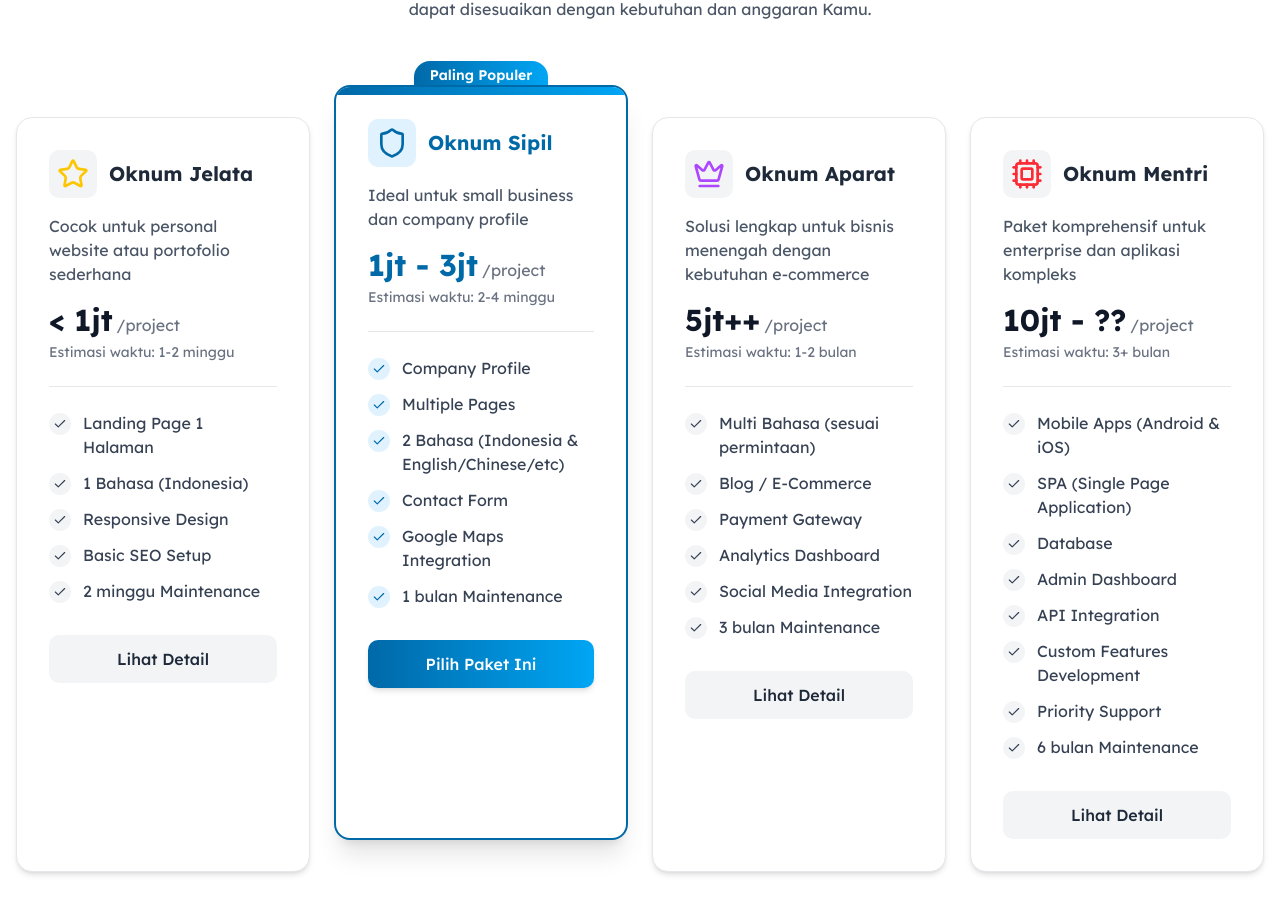
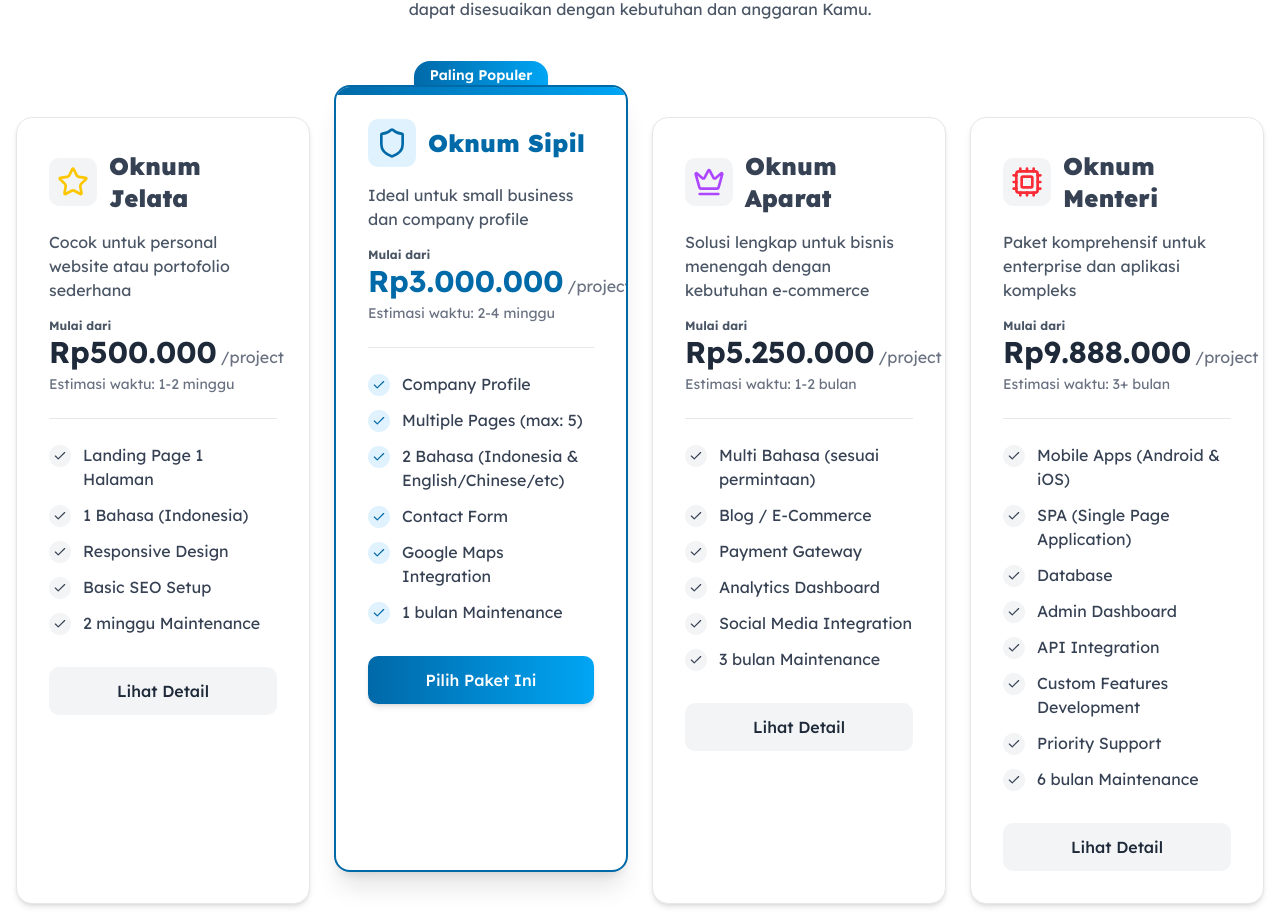
Before and after one commit to gawwe-id/oknum, a Next.js app: page / in a window 1280 px wide. Shown: the part 4077-5001 px from the top of the page. Built offline with nearby package versions, Linux system fonts and the light colour scheme; no server answers; a web font is replaced by a local one.

Commit message:
change price

```diff
--- a/src/components/pricing.tsx
+++ b/src/components/pricing.tsx
@@ -86,7 +86,7 @@ const pricingPlans: PricingPlan[] = [
   {
     id: 1,
     name: "Oknum Jelata",
-    price: "< 1jt",
+    price: "Rp500.000",
     description: "Cocok untuk personal website atau portofolio sederhana",
     features: [
       "Landing Page 1 Halaman",
@@ -101,11 +101,11 @@ const pricingPlans: PricingPlan[] = [
   {
     id: 2,
     name: "Oknum Sipil",
-    price: "1jt - 3jt",
+    price: "Rp3.000.000",
     description: "Ideal untuk small business dan company profile",
     features: [
       "Company Profile",
-      "Multiple Pages",
+      "Multiple Pages (max: 5)",
       "2 Bahasa (Indonesia & English/Chinese/etc)",
       "Contact Form",
       "Google Maps Integration",
@@ -119,7 +119,7 @@ const pricingPlans: PricingPlan[] = [
   {
     id: 3,
     name: "Oknum Aparat",
-    price: "5jt++",
+    price: "Rp5.250.000",
     description:
       "Solusi lengkap untuk bisnis menengah dengan kebutuhan e-commerce",
     features: [
@@ -135,8 +135,8 @@ const pricingPlans: PricingPlan[] = [
   },
   {
     id: 4,
-    name: "Oknum Mentri",
-    price: "10jt - ??",
+    name: "Oknum Menteri",
+    price: "Rp9.888.000",
     description: "Paket komprehensif untuk enterprise dan aplikasi kompleks",
     features: [
       "Mobile Apps (Android & iOS)",
@@ -205,8 +205,8 @@ const PricingCard: React.FC<PricingCardProps> = ({ plan }) => {
               {plan.icon}
             </div>
             <h3
-              className={`text-xl font-bold ${
-                plan.highlight ? "text-sky-700" : "text-gray-800"
+              className={`text-2xl font-black ${
+                plan.highlight ? "text-sky-700" : "text-gray-700"
               }`}
             >
               {plan.name}
@@ -215,10 +215,11 @@ const PricingCard: React.FC<PricingCardProps> = ({ plan }) => {
 
           <div className="mb-4">
             <p className="text-gray-600 mb-4">{plan.description}</p>
+            <p className="text-gray-600 font-bold text-xs">Mulai dari</p>
             <div className="flex items-baseline mb-1">
               <span
                 className={`text-3xl font-bold ${
-                  plan.highlight ? "text-sky-700" : "text-gray-900"
+                  plan.highlight ? "text-sky-700" : "text-gray-800"
                 }`}
               >
                 {plan.price}
```
